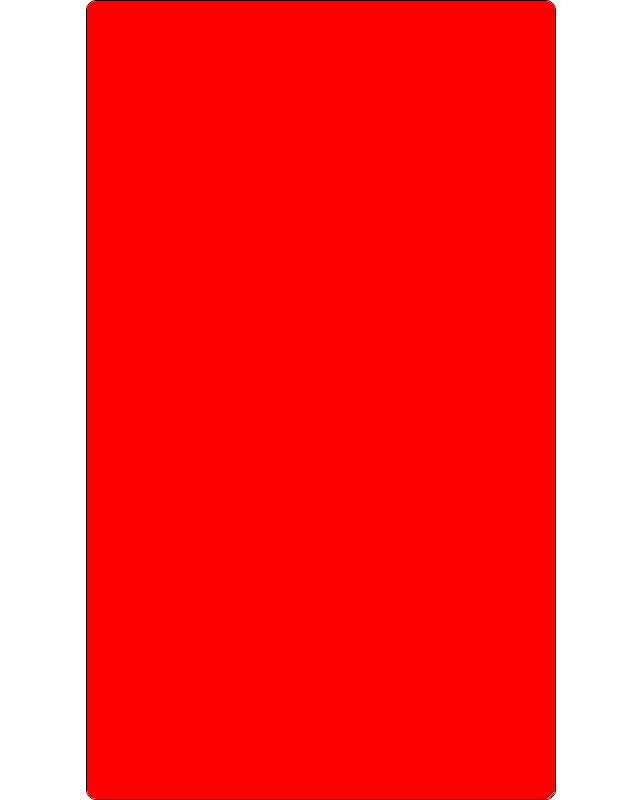
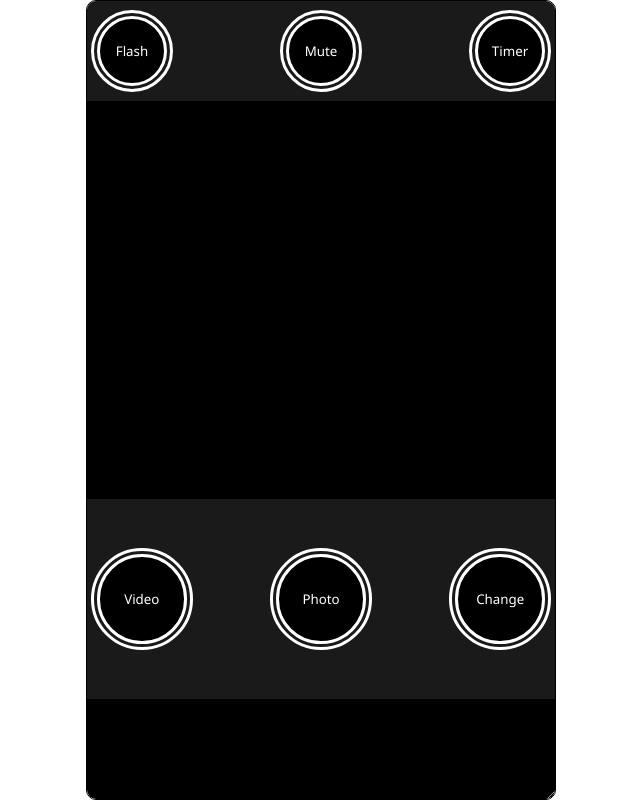
Before and after one commit to nikola-matkovic/Tapp, a Vue app: page / in a window 1280 px wide. Both pictures are taken after a click on the element 481 px from the left and 774 px from the top of the page. Shown: the whole page, without its empty margins (319-959 px from the left). Built offline with nearby package versions, Linux system fonts and the light colour scheme; no server answers; data requests are answered from the project's data file; grey boxes are pictures that could not be loaded.

Commit message:
add photo capturing

```diff
--- a/package.json
+++ b/package.json
@@ -12,6 +12,7 @@
   "dependencies": {
     "axios": "^1.3.2",
     "json-server": "^0.17.1",
+    "pinia": "^2.0.33",
     "sass": "^1.58.0",
     "vue": "^3.2.45"
   },
--- a/src/App.vue
+++ b/src/App.vue
@@ -11,6 +11,9 @@ const { profilePhoto, phone, video, upload, camera, image, voice, smile, send, h
 const messages = ref({});
 const userId = ref("1");
 const recorder = ref(null);
+const prev = ref(null);
+const imgPrev = ref(null);
+const shouldShowPreview = ref(false);
 
 const contentToSend = ref({
 	audio: null,
@@ -41,19 +44,55 @@ async function handleSend() {
 	};
 }
 
-async function startRecordingHandler(sources) {
+async function openRecorer(sources) {
+	shouldShowPreview.value = true;
 	if (sources.video) {
-		contentToSend.value.video = "recording";
+		contentToSend.value.video = "preview";
 	}
 	else if (sources.audio) {
-		contentToSend.value.audio = "recording";
+		contentToSend.value.audio = "preview";
 	}
 
-	console.log(arguments);
+	recorder.value = new Recorder(sources);
 
-	recorder.value = new Recorder(sources);
-	await recorder.value.start();
+	await recorder.value.prev();
+}
 
+async function handleRecordButtonClick(){
+	if(isVideoRecording.value){
+		recorder.value.stop()
+
+		let media = await recorder.value.getMedia()
+
+		prev.value.src = media.url;
+
+		contentToSend.value.video = media.blob;
+		contentToSend.value.audio = null;
+	}
+	else{
+		recorder.value.start();
+
+		contentToSend.value.video = "recording"
+		contentToSend.value.audio = "recording"
+	}
+}
+
+async function hanleCapturePhotoClick(){
+
+	if(isPhotoCaptured.value){
+		recorder.value.prev();
+		contentToSend.value.image = null;
+		return
+	}
+
+	recorder.value.capturePhoto();
+
+	let media = await recorder.value.getMedia()
+	imgPrev.value.src = media.url;
+
+
+	contentToSend.value.image = media.blob;
+	contentToSend.value.audio = ""
 }
 
 //computed properties
@@ -66,8 +105,20 @@ const isAudioRecording = computed(() => {
 	return contentToSend.value.audio === "recording";
 });
 
+const isVideoRecorded = computed(() => {
+	return contentToSend.value.video instanceof Blob;
+})
+
+const isPhotoCaptured = computed ( () => {
+	return contentToSend.value.image instanceof Blob;
+})
+
 const haveContentToSend = computed(() => {
-	return contentToSend.value.audio || contentToSend.value.image || contentToSend.value.text || contentToSend.value.file || contentToSend.value.video;
+	return contentToSend.value.audio ||
+	contentToSend.value.image ||
+	contentToSend.value.text ||
+	contentToSend.value.file ||
+	contentToSend.value.video;
 });
 
 //watchers
@@ -75,7 +126,6 @@ const haveContentToSend = computed(() => {
 watch(contentToSend, (newVal, oldVal) => {
 	console.log(newVal);
 });
-
 //mounted
 
 onMounted(async () => {
@@ -88,8 +138,21 @@ onMounted(async () => {
 <template>
 
 	<div class="cont">
-		<div v-if="isVideoRecording" >
-			<video muted autoplay id="video-prew"></video>
+		<div class="video-prev" v-if="shouldShowPreview" >
+			<video ref="prev" id="video-prev" muted autoplay :controls="isVideoRecorded"></video>
+			<img :style="{display: isPhotoCaptured ? 'block' : 'none'  }" ref="imgPrev" alt="">
+			<div class="settings">
+				<button class="flash">Flash</button>
+				<button class="mute">Mute</button>
+				<button class="timer">Timer</button>
+			</div>
+
+			<div class="options">
+				<button class="video-button" @click="handleRecordButtonClick">Video</button>
+				<button class="photo-button" @click="hanleCapturePhotoClick">Photo</button>
+				<button class="change-button">Change</button>
+			</div>
+
 		</div>
 		<header>
 
@@ -119,13 +182,13 @@ onMounted(async () => {
 			<div class="file">
 				<img :src="upload" alt="">
 			</div>
-			<div class="camera" @click="startRecordingHandler({audio: true, video: true})">
+			<div class="camera" @click="openRecorer({audio: true, video: true})">
 				<img :src="camera" alt="">
 			</div>
 			<div class="image">
 				<img :src="image" alt="">
 			</div>
-			<div ref="voiceElement" class="voice" @click="startRecordingHandler({audio: true, video: false})">
+			<div ref="voiceElement" class="voice" @click="openRecorer({audio: true, video: false})">
 				<img :src="voice" alt="">
 			</div>
 			<div class="text">
@@ -309,14 +372,53 @@ textarea::-webkit-scrollbar-thumb{
 	border: none;
 }
 
-#video-prew{
+.video-prev video{
 	width: 100%;
 	height: 100%;
 	position: absolute;
 	top: 0;
 	left: 0;
-	background: red;
 	z-index: 2;
+	background-color: black
 }
 
+.video-prev img{
+	z-index: 3;
+	width: 100%;
+	position: absolute;
+	top: 50%;
+	transform: translateY(-50%);
+}
+
+.options, .settings{
+	--height: 200px;
+	position: absolute;
+	bottom: 100px;
+	height: var(--height);
+	width: 100%;
+	background-color: rgba(255, 255, 255, 0.1);
+	display: flex;
+	justify-content: space-between;
+	align-items: center;
+	z-index: 4;
+	padding: 10px;
+	.video-button, .photo-button, .change-button, .flash, .mute, .timer{
+		width: min(calc(var(--height) - 30px), 20%);
+        aspect-ratio: 1;
+        background-color: black;
+        border-radius: 50%;
+		border: 3px solid white;
+		outline: 3px solid white;
+		outline-offset: 3px;
+		color: white;
+	}
+}
+
+.settings{
+	bottom: unset;
+	top: 0;
+	--height: 100px;
+}
+
+
 </style>
--- a/src/classes/Recorder.js
+++ b/src/classes/Recorder.js
@@ -6,18 +6,21 @@ export default class Recorder {
         this.sources = sources;
     }
 
-    async start() {
+    async prev() {
 
-        const stream = await navigator.mediaDevices.getUserMedia(this.sources)
+        this.stream = await navigator.mediaDevices.getUserMedia(this.sources)
 
         if (this.sources.video) {
-            this.videoPrew = document.getElementById('video-prew');
-            this.videoPrew.srcObject = stream;
+            this.videoPrev = document.getElementById('video-prev');
+            this.videoPrev.srcObject = this.stream;
         }
+    }
 
-        console.log(this.videoPrew);
+    async start(){
 
-        this.recorder = new MediaRecorder(stream);
+        if(!this.stream) await this.prev();
+
+        this.recorder = new MediaRecorder(this.stream);
 
         this.recorder.start();
 
@@ -30,25 +33,48 @@ export default class Recorder {
         this.recorder.addEventListener("stop", () => {
 
             const blob = new Blob(mediaChunks);
-            const Url = URL.createObjectURL(blob);
-            let mediaElement = null;
+            const url = URL.createObjectURL(blob)
 
-            if (this.sources.video) {
-                mediaElement = document.createElement('video');
-                mediaElement.src = Url;
-                mediaElement.controls = true;
-                mediaElement.autoplay = true;
-            } else {
-                mediaElement = new Audio(Url);
-            }
-
-            this.media = { blob, Url, mediaElement };
+            this.media = { blob, url };
 
         });
+
+    }
+
+    async capturePhoto(){
+        if (!this.stream) {
+            await this.prev();
+        }
+
+        const canvas = document.createElement('canvas');
+        canvas.width = this.videoPrev.videoWidth;
+        canvas.height = this.videoPrev.videoHeight;
+
+
+        const ctx = canvas.getContext('2d');
+        ctx.drawImage(this.videoPrev, 0, 0, canvas.width, canvas.height);
+
+        canvas.toBlob(blob => {
+            this.media = {
+                blob,
+                url: URL.createObjectURL(blob)
+            };
+        }, 'image/jpeg', 1);
+
+        this.clear();
     }
 
     stop() {
-        this.recorder.stop();
+        this.recorder.stop()
+        this.clear();
+    }
+
+    clear(){
+        this.videoPrev.srcObject = null;
+        this.stream.getTracks().forEach(function(track) {
+            track.stop();
+        });
+        this.stream = null;
     }
 
     async getMedia() {
--- a/vite.config.js
+++ b/vite.config.js
@@ -5,6 +5,10 @@ import vue from "@vitejs/plugin-vue"
 
 // https://vitejs.dev/config/
 export default defineConfig({
+  devServer: {
+    port: 80,
+    host: '0.0.0.0'
+  },
   plugins: [vue()],
   resolve: {
     alias: {
@@ -12,7 +16,6 @@ export default defineConfig({
     }
   },
   build: {
-    emptyOutDir: true,
     rollupOptions: {
       output: {
         entryFileNames: `assets/[name].js`,
```
Also changed, not shown: 1 other file (tests, documents, lock files or other folders).
